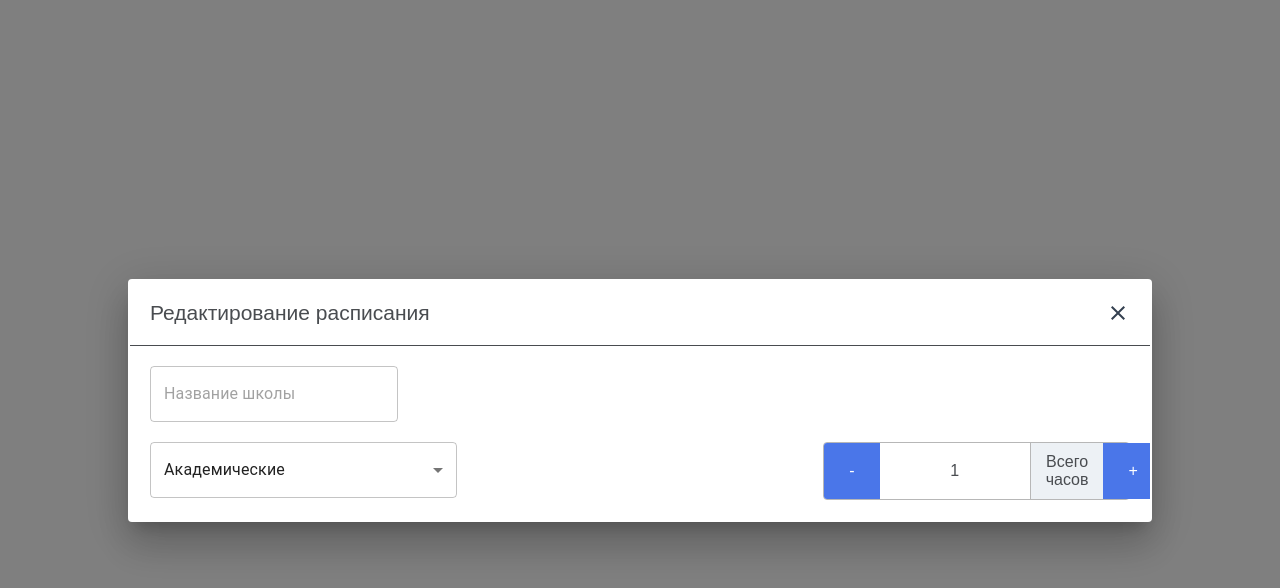
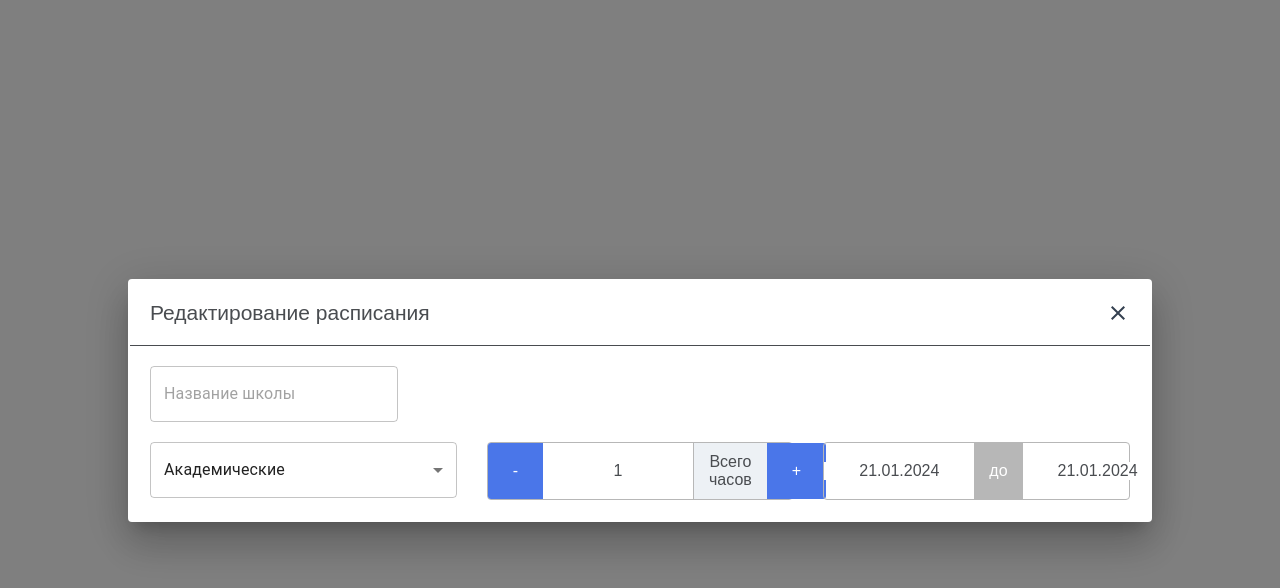
Before and after one commit to aliona-kragel/test-schedule, a React (Create React App) app: page / in a window 1280 px wide. Both pictures are taken after a click on the button "Show modal". Shown: the top 588 px of the page. Built offline with nearby package versions, Linux system fonts and the light colour scheme.

Commit message:
Add DateDuration component and helpers

```diff
--- /dev/null
+++ b/src/components/FormComponents/DateDuration/index.jsx
@@ -0,0 +1,43 @@
+import { Controller, useFormContext } from "react-hook-form";
+import styles from "./styles.module.scss";
+
+const DateDuration = ({ name1, name2 }) => {
+  const { control, setValue } = useFormContext();
+
+  const handleChangeStart = (value) => {
+    setValue(name1, value);
+  }
+
+  const handleChangeEnd = (value) => {
+    setValue(name2, value);
+  }
+
+  return (
+    <div className={styles.wrapper}>
+      <Controller
+        name={name1}
+        control={control}
+        render={({ field: { value } }) => (
+          <input
+            value={value}
+            onChange={(e) => handleChangeStart(e.target.value)}
+            readOnly />
+        )}
+      />
+      <span>до</span>
+      <Controller
+        name={name2}
+        control={control}
+        render={({ field: { value } }) => (
+          <input
+            value={value}
+            onChange={(e) => handleChangeEnd(e.target.value)}
+            readOnly
+          />
+        )}
+      />
+    </div>
+  )
+}
+
+export default DateDuration
--- /dev/null
+++ b/src/components/FormComponents/DateDuration/styles.module.scss
@@ -0,0 +1,24 @@
+@import "../../../styles/variables.scss";
+
+.wrapper{
+  width: calc(100% / 3 - 20px);
+  display: flex;
+  align-items: center;
+  justify-content: space-between;
+  border: 1px solid $border_color;
+  border-radius: 4px;
+  input{
+    border: none;
+    font-size: 16px;
+    text-align: center;
+    color: $main_text_color;
+    max-width: 150px;
+  }
+  span{
+    padding: 19px 15px;
+    text-align: center;
+    color: $secondary_color;
+    background-color: $border_color;
+    font-size: 16px;
+  }
+}
--- a/src/components/ScheduleModal/index.jsx
+++ b/src/components/ScheduleModal/index.jsx
@@ -6,6 +6,8 @@ import InputTextForm from "../FormComponents/InputTextForm";
 import SelectForm from "../FormComponents/SelectForm";
 import { timestamp } from "../../data";
 import NumberInputForm from "../FormComponents/NumberInputForm";
+import DateDuration from "../FormComponents/DateDuration";
+import { dataPrettier } from "../../helpers";
 
 
 const ScheduleModal = ({ open, setOpen }) => {
@@ -14,6 +16,8 @@ const ScheduleModal = ({ open, setOpen }) => {
       schoolName: "",
       timestamp: "Академические",
       totalHours: 1,
+      startDate: dataPrettier(new Date()),
+      endDate: dataPrettier(new Date()),
     }
   })
   const { getValues } = formMethods;
@@ -37,6 +41,7 @@ const ScheduleModal = ({ open, setOpen }) => {
           <div className={styles.dialog__form_dates}>
             <SelectForm name="timestamp" options={timestamp} />
             <NumberInputForm name="totalHours" content="Всего часов" />
+            <DateDuration name1="startDate" name2="endDate" />
           </div>
         </FormProvider>
       </div>
--- /dev/null
+++ b/src/helpers/index.js
@@ -0,0 +1,7 @@
+export const dataPrettier = (date) => {
+  const day = date.getDate().toString().padStart(2, '0');
+  const month = (date.getMonth() + 1).toString().padStart(2, '0');
+  const year = date.getFullYear();
+
+  return `${day}.${month}.${year}`;
+}
```
